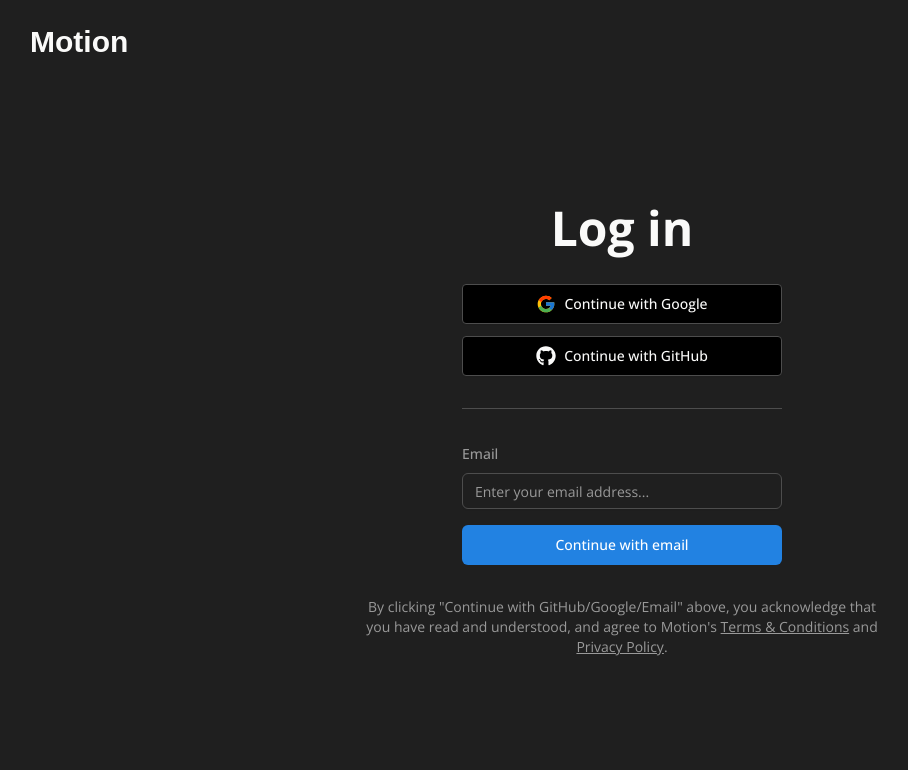
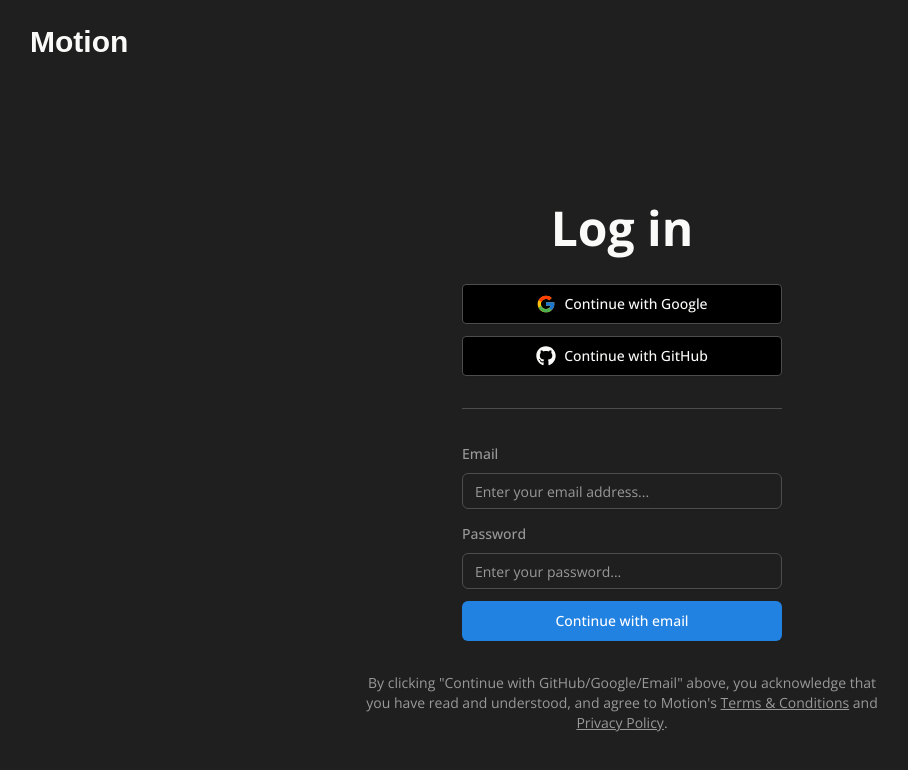
Before and after one commit to devkarim/notion-clone, a Next.js app: page /login in a window 1280 px wide. Shown: the top 770 px of the page, without its empty margins (18-926 px from the left). Built offline with nearby package versions, Linux system fonts and the light colour scheme; no server answers; a web font is replaced by a local one.

Commit message:
feat: add login with email functionality

```diff
--- a/src/app/(auth)/login/components/login-form.tsx
+++ b/src/app/(auth)/login/components/login-form.tsx
@@ -1,17 +1,32 @@
 'use client';
 
+import { useState } from 'react';
 import { useForm } from 'react-hook-form';
+import { useRouter } from 'next/navigation';
+import { createBrowserClient } from '@supabase/ssr';
 import { zodResolver } from '@hookform/resolvers/zod';
 
 import { Input } from '@/components/ui/input';
-import { Label } from '@/components/ui/label';
 import { Button } from '@/components/ui/button';
 import { AuthSchema, authSchema } from '@/schemas/auth-schema';
-import { Form, FormControl, FormField, FormItem } from '@/components/ui/form';
+import {
+  Form,
+  FormControl,
+  FormField,
+  FormItem,
+  FormLabel,
+  FormMessage,
+} from '@/components/ui/form';
 
 interface LoginFormProps {}
 
 const LoginForm: React.FC<LoginFormProps> = ({}) => {
+  const router = useRouter();
+  const [err, setError] = useState('');
+  const supabase = createBrowserClient(
+    process.env.NEXT_PUBLIC_SUPABASE_URL,
+    process.env.NEXT_PUBLIC_SUPABASE_ANON_KEY
+  );
   const form = useForm<AuthSchema>({
     resolver: zodResolver(authSchema),
     defaultValues: {
@@ -20,17 +35,28 @@ const LoginForm: React.FC<LoginFormProps> = ({}) => {
     },
   });
 
-  const onSubmit = (data: AuthSchema) => {};
+  const onSubmit = async ({ email, password }: AuthSchema) => {
+    setError('');
+    const { data, error } = await supabase.auth.signInWithPassword({
+      email,
+      password,
+    });
+    if (error) return setError(error.message);
+    router.push('/dashboard');
+  };
+
+  const isSubmitting = form.formState.isSubmitting;
 
   return (
     <Form {...form}>
-      <form onSubmit={form.handleSubmit(onSubmit)} className="space-y-4">
+      <form onSubmit={form.handleSubmit(onSubmit)} className="space-y-3">
         <FormField
           control={form.control}
           name="email"
+          disabled={isSubmitting}
           render={({ field }) => (
             <FormItem>
-              <Label>Email</Label>
+              <FormLabel>Email</FormLabel>
               <FormControl>
                 <Input
                   type="email"
@@ -38,17 +64,32 @@ const LoginForm: React.FC<LoginFormProps> = ({}) => {
                   {...field}
                 />
               </FormControl>
+              <FormMessage />
             </FormItem>
           )}
         />
-        <Button type="submit" className="w-full">
+        <FormField
+          control={form.control}
+          name="password"
+          disabled={isSubmitting}
+          render={({ field }) => (
+            <FormItem>
+              <FormLabel>Password</FormLabel>
+              <FormControl>
+                <Input
+                  type="password"
+                  placeholder="Enter your password..."
+                  {...field}
+                />
+              </FormControl>
+              <FormMessage />
+            </FormItem>
+          )}
+        />
+        <Button type="submit" className="w-full" disabled={isSubmitting}>
           Continue with email
         </Button>
-        {form.formState.errors.email && (
-          <p className="text-sm text-center text-destructive">
-            {form.formState.errors.email.message}
-          </p>
-        )}
+        {err && <p className="text-center text-destructive text-sm">{err}</p>}
       </form>
     </Form>
   );
```
